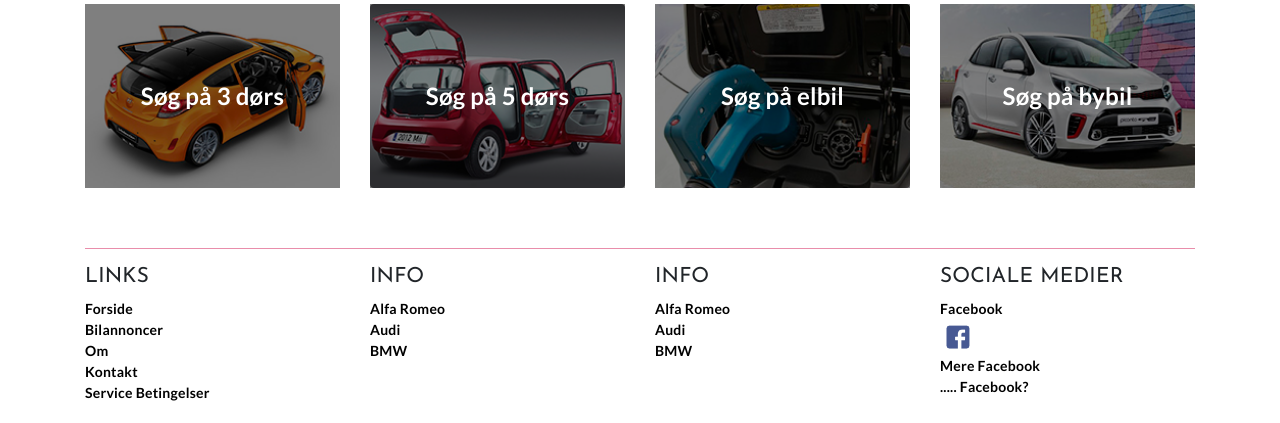
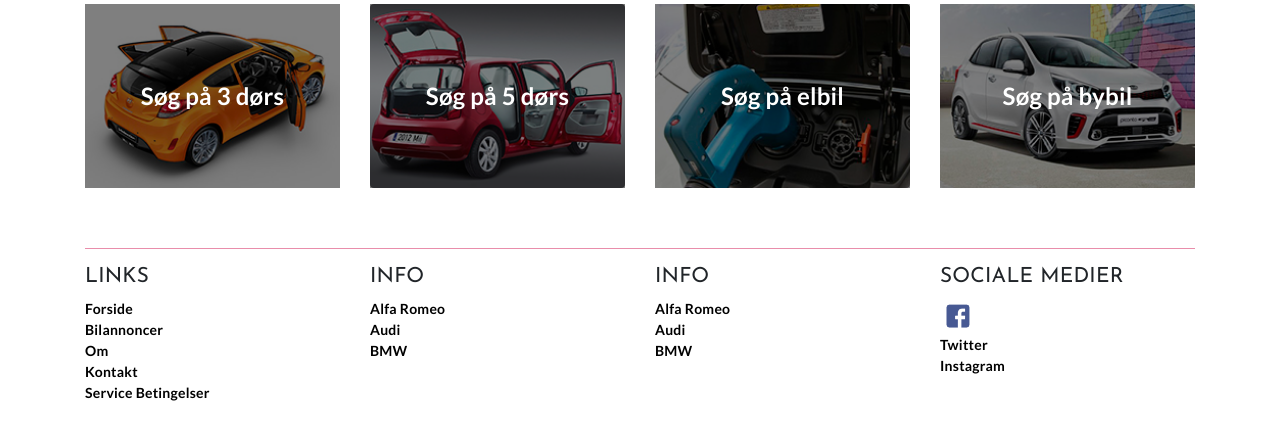
Before and after one commit to Sh1tSoft/Bileezy, a PHP site: page /index.php in a window 1280 px wide. Shown: the part 998-1421 px from the top of the page. Run offline with PHP 8.4, Linux system fonts and the light colour scheme; data that the repository does not hold is empty; style sheets or scripts are compiled from the project's sources; some libraries are stand-ins or nearby versions.

Commit message:
footer
der var facebook overalt

```diff
--- a/includes/footer.php
+++ b/includes/footer.php
@@ -31,10 +31,10 @@
         <div class="col-md-3 footer__section">
             <h3>Sociale Medier</h3>
             <ul>
-                <li><a href="#">Facebook</a></li>
+
                 <li><a href="http://www.facebook.com"><img src="assets/img/facebook.png" class="footer__facebook"> </a></li>
-                <li><a href="#">Mere Facebook</a></li>
-                <li><a href="#">..... Facebook?</a></li>
+                <li><a href="#">Twitter</a></li>
+                <li><a href="#">Instagram</a></li>
             </ul>
         </div>
     </div>
```
